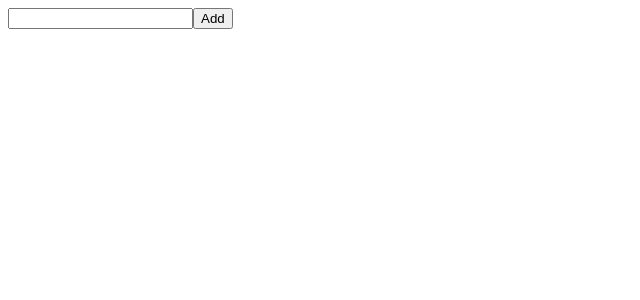
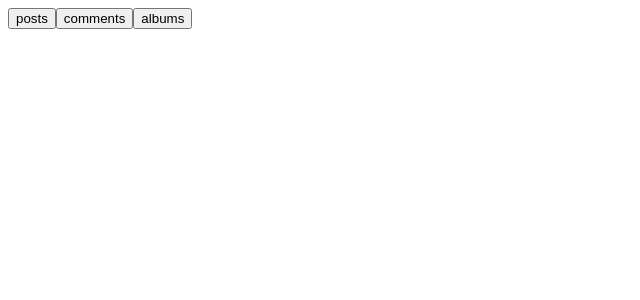
Before and after one commit to thanky1810/basicReact, a React (Vite) app: page / in a window 1280 px wide. Shown: the top 300 px of the page, without its empty margins (0-640 px from the left). Built offline with nearby package versions, Linux system fonts and the light colour scheme.

Commit message:
useEffect

```diff
--- a/src/main.jsx
+++ b/src/main.jsx
@@ -1,14 +1,9 @@
 import { StrictMode } from "react";
 import { createRoot } from "react-dom/client";
 import "./index.css";
-import React from "react";
-import App from "./App.jsx";
-import TodoList from "./TodoList.jsx";
-
+import UseE from "./useEffect.jsx";
 createRoot(document.getElementById("root")).render(
-  // <StrictMode>
-
-  // </StrictMode>,
-
-  <TodoList></TodoList>
+  <StrictMode>
+    <UseE></UseE>
+  </StrictMode>
 );
--- /dev/null
+++ b/src/useEffect.jsx
@@ -0,0 +1,42 @@
+import { useState, useEffect } from "react";
+
+const tabs = ["posts", "comments", "albums"];
+function UseE() {
+  const [posts, setPosts] = useState([]);
+  const [name, setName] = useState("");
+
+  const show = (tab) => {
+    setName(tab);
+  };
+
+  useEffect(() => {
+    if (name) {
+      fetch(`https://jsonplaceholder.typicode.com/${name}`)
+        .then((res) => res.json())
+        .then((data) => {
+          console.log(data);
+          setPosts(data);
+        });
+    }
+  }, [name]);
+
+  return (
+    <div>
+      {tabs.map((tab, index) => {
+        return (
+          <button key={index} onClick={() => show(tab)}>
+            {tab}
+          </button>
+        );
+      })}
+
+      <ul>
+        {posts.map((post) => {
+          return <li key={post.id}>{post.title || post.name}</li>;
+        })}
+      </ul>
+    </div>
+  );
+}
+
+export default UseE;
```
